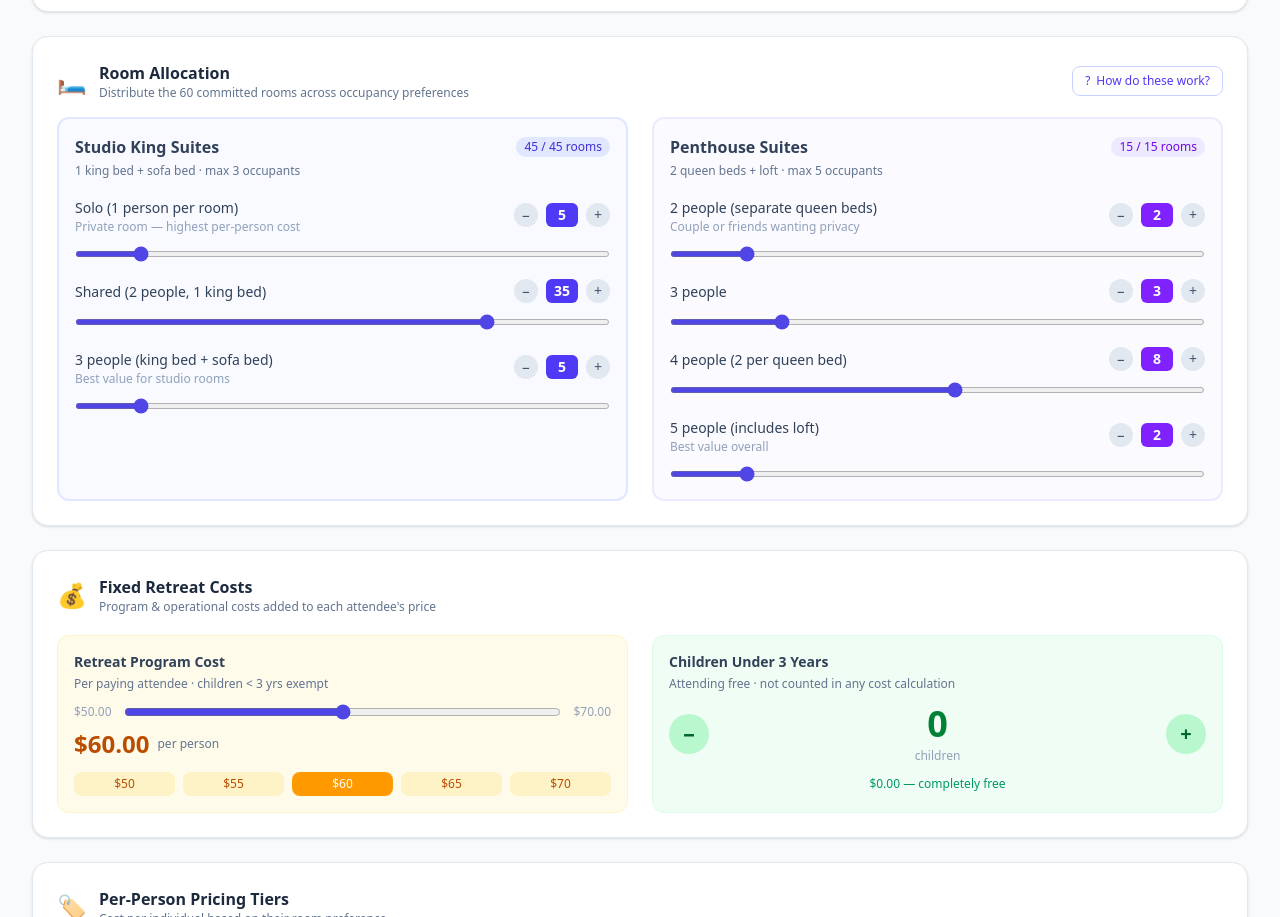
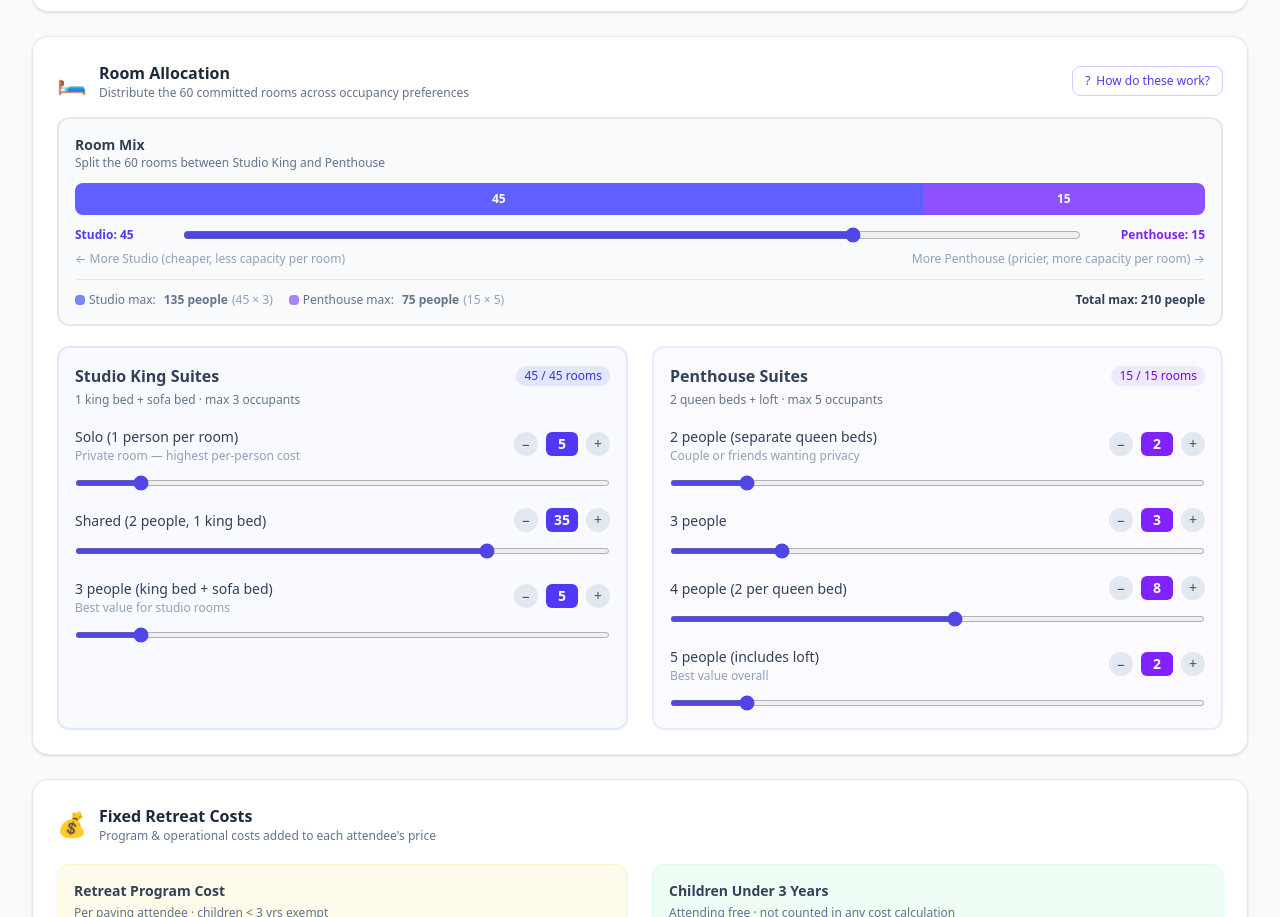
Before and after one commit to chitamoor/sojourners-retreat-planner, a React (Vite) app: page / in a window 1280 px wide. Shown: the part 1845-2762 px from the top of the page. Built offline with nearby package versions, Linux system fonts and the light colour scheme.

Commit message:
Add Room Mix slider to redistribute 60 rooms between Studio and Penthouse
Made-with: Cursor

```diff
--- a/src/App.tsx
+++ b/src/App.tsx
@@ -1,6 +1,6 @@
 import { useState, useMemo } from 'react';
-import { DEFAULTS } from './constants';
-import type { RoomAllocation, FixedCostConfig } from './types';
+import { DEFAULTS, CONTRACT } from './constants';
+import type { RoomAllocation, RoomMix, FixedCostConfig } from './types';
 import { computePricingTiers, computeFinancialSummary, totalHeadcount } from './utils/pricing';
 import HotelReference from './components/HotelReference';
 import RoomAllocator from './components/RoomAllocator';
@@ -11,6 +11,36 @@ import PasswordGate from './components/PasswordGate';
 import Recommendations from './components/Recommendations';
 
 const AUTH_ENABLED = !!(import.meta.env.VITE_APP_USERNAME && import.meta.env.VITE_APP_PASSWORD);
+const TOTAL_ROOMS = CONTRACT.rooms.studioKing.total + CONTRACT.rooms.penthouse.total; // 60
+
+const DEFAULT_MIX: RoomMix = {
+  studio: CONTRACT.rooms.studioKing.total,
+  penthouse: CONTRACT.rooms.penthouse.total,
+};
+
+/** Clamp existing allocation so it doesn't exceed new mix limits. */
+function clampAllocationToMix(alloc: RoomAllocation, mix: RoomMix): RoomAllocation {
+  const result = { ...alloc };
+
+  const studioUsed = alloc.studioKingSolo + alloc.studioKingShared + alloc.studioKing3person;
+  if (studioUsed > mix.studio) {
+    const scale = mix.studio / studioUsed;
+    result.studioKingSolo = Math.floor(alloc.studioKingSolo * scale);
+    result.studioKingShared = Math.floor(alloc.studioKingShared * scale);
+    result.studioKing3person = mix.studio - result.studioKingSolo - result.studioKingShared;
+  }
+
+  const penthouseUsed = alloc.penthouse2person + alloc.penthouse3person + alloc.penthouse4person + alloc.penthouse5person;
+  if (penthouseUsed > mix.penthouse) {
+    const scale = mix.penthouse / penthouseUsed;
+    result.penthouse2person = Math.floor(alloc.penthouse2person * scale);
+    result.penthouse3person = Math.floor(alloc.penthouse3person * scale);
+    result.penthouse4person = Math.floor(alloc.penthouse4person * scale);
+    result.penthouse5person = mix.penthouse - result.penthouse2person - result.penthouse3person - result.penthouse4person;
+  }
+
+  return result;
+}
 
 const DEFAULT_ALLOCATION: RoomAllocation = {
   studioKingSolo: DEFAULTS.studioKingSolo,
@@ -31,6 +61,12 @@ export default function App() {
   const [unlocked, setUnlocked] = useState(!AUTH_ENABLED || !!localStorage.getItem('retreat_auth'));
   const [allocation, setAllocation] = useState<RoomAllocation>(DEFAULT_ALLOCATION);
   const [fixedConfig, setFixedConfig] = useState<FixedCostConfig>(DEFAULT_FIXED_CONFIG);
+  const [roomMix, setRoomMix] = useState<RoomMix>(DEFAULT_MIX);
+
+  function handleMixChange(newMix: RoomMix) {
+    setRoomMix(newMix);
+    setAllocation(prev => clampAllocationToMix(prev, newMix));
+  }
 
   const headcount = useMemo(() => totalHeadcount(allocation), [allocation]);
   const tiers = useMemo(() => computePricingTiers(allocation, fixedConfig), [allocation, fixedConfig]);
@@ -43,6 +79,7 @@ export default function App() {
   function handleReset() {
     setAllocation(DEFAULT_ALLOCATION);
     setFixedConfig(DEFAULT_FIXED_CONFIG);
+    setRoomMix(DEFAULT_MIX);
   }
 
   return (
@@ -96,9 +133,15 @@ export default function App() {
         <Recommendations
           fixedConfig={fixedConfig}
           currentAllocation={allocation}
+          roomMix={roomMix}
           onApply={setAllocation}
         />
-        <RoomAllocator allocation={allocation} onChange={setAllocation} />
+        <RoomAllocator
+          allocation={allocation}
+          roomMix={roomMix}
+          onChange={setAllocation}
+          onMixChange={handleMixChange}
+        />
         <FixedCosts
           config={fixedConfig}
           onChange={setFixedConfig}
--- a/src/components/Recommendations.tsx
+++ b/src/components/Recommendations.tsx
@@ -1,18 +1,14 @@
 import { useMemo, useState } from 'react';
 import { CONTRACT } from '../constants';
-import type { RoomAllocation, FixedCostConfig } from '../types';
+import type { RoomAllocation, RoomMix, FixedCostConfig } from '../types';
 import { computePricingTiers, fmt, totalHeadcount } from '../utils/pricing';
 
 interface Props {
   fixedConfig: FixedCostConfig;
   currentAllocation: RoomAllocation;
+  roomMix: RoomMix;
   onApply: (allocation: RoomAllocation) => void;
 }
-
-// Maximum possible headcount with 60 rooms at full occupancy
-const MAX_CAPACITY =
-  CONTRACT.rooms.studioKing.total * CONTRACT.rooms.studioKing.maxOccupancy +
-  CONTRACT.rooms.penthouse.total * CONTRACT.rooms.penthouse.maxOccupancy;
 
 const TARGET_PRICE_MIN = 175;
 const TARGET_PRICE_MAX = 450;
@@ -93,11 +89,16 @@ const SCENARIOS: Scenario[] = [
   },
 ];
 
-export default function Recommendations({ fixedConfig, currentAllocation, onApply }: Props) {
+export default function Recommendations({ fixedConfig, currentAllocation, roomMix, onApply }: Props) {
   const [targetHeadcount, setTargetHeadcount] = useState(250);
   const [appliedId, setAppliedId] = useState<string | null>(null);
 
   const currentHeadcount = totalHeadcount(currentAllocation);
+
+  // Dynamic max capacity based on current room mix
+  const MAX_CAPACITY =
+    roomMix.studio * CONTRACT.rooms.studioKing.maxOccupancy +
+    roomMix.penthouse * CONTRACT.rooms.penthouse.maxOccupancy;
 
   function handleApply(scenario: Scenario) {
     onApply(scenario.allocation);
--- a/src/components/RoomAllocator.tsx
+++ b/src/components/RoomAllocator.tsx
@@ -1,20 +1,25 @@
 import { useState } from 'react';
-import { CONTRACT } from '../constants';
-import type { RoomAllocation } from '../types';
+import { CONTRACT, TOTAL_ROOMS } from '../constants';
+import type { RoomAllocation, RoomMix } from '../types';
 import { studioRoomsUsed, penthouseRoomsUsed } from '../utils/pricing';
 
 interface Props {
   allocation: RoomAllocation;
+  roomMix: RoomMix;
   onChange: (alloc: RoomAllocation) => void;
+  onMixChange: (mix: RoomMix) => void;
 }
 
-export default function RoomAllocator({ allocation, onChange }: Props) {
+export default function RoomAllocator({ allocation, roomMix, onChange, onMixChange }: Props) {
   const [showHelp, setShowHelp] = useState(false);
 
   const studioUsed = studioRoomsUsed(allocation);
   const penthouseUsed = penthouseRoomsUsed(allocation);
-  const studioMax = CONTRACT.rooms.studioKing.total;
-  const penthouseMax = CONTRACT.rooms.penthouse.total;
+  const studioMax = roomMix.studio;
+  const penthouseMax = roomMix.penthouse;
+  const contractedStudio = CONTRACT.rooms.studioKing.total;
+  const contractedPenthouse = CONTRACT.rooms.penthouse.total;
+  const mixChanged = roomMix.studio !== contractedStudio;
   const studioRemaining = studioMax - studioUsed;
   const penthouseRemaining = penthouseMax - penthouseUsed;
   const studioOver = studioUsed > studioMax;
@@ -83,6 +88,87 @@ export default function RoomAllocator({ allocation, onChange }: Props) {
           </div>
         </div>
       )}
+
+      {/* Room Mix Slider */}
+      <div className={`mb-5 rounded-xl border-2 p-4 ${mixChanged ? 'border-amber-300 bg-amber-50' : 'border-slate-200 bg-slate-50'}`}>
+        <div className="flex items-center justify-between mb-3">
+          <div>
+            <h3 className="text-sm font-semibold text-slate-700">Room Mix</h3>
+            <p className="text-xs text-slate-500">Split the 60 rooms between Studio King and Penthouse</p>
+          </div>
+          {mixChanged && (
+            <div className="flex items-center gap-2">
+              <span className="text-xs text-amber-700 font-medium bg-amber-100 px-2 py-0.5 rounded-full">
+                ⚠ Hypothetical — actual contract is {contractedStudio}/{contractedPenthouse}
+              </span>
+              <button
+                onClick={() => onMixChange({ studio: contractedStudio, penthouse: contractedPenthouse })}
+                className="text-xs text-slate-500 hover:text-indigo-600 border border-slate-200 hover:border-indigo-300 px-2 py-0.5 rounded-lg transition-colors"
+              >
+                Reset mix
+              </button>
+            </div>
+          )}
+        </div>
+
+        {/* Visual split bar */}
+        <div className="flex rounded-lg overflow-hidden h-8 mb-3 text-xs font-semibold">
+          <div
+            className="bg-indigo-500 flex items-center justify-center text-white transition-all duration-200"
+            style={{ width: `${(roomMix.studio / TOTAL_ROOMS) * 100}%`, minWidth: roomMix.studio > 0 ? '2rem' : 0 }}
+          >
+            {roomMix.studio > 0 && `${roomMix.studio}`}
+          </div>
+          <div
+            className="bg-violet-500 flex items-center justify-center text-white transition-all duration-200"
+            style={{ width: `${(roomMix.penthouse / TOTAL_ROOMS) * 100}%`, minWidth: roomMix.penthouse > 0 ? '2rem' : 0 }}
+          >
+            {roomMix.penthouse > 0 && `${roomMix.penthouse}`}
+          </div>
+        </div>
+
+        <div className="flex items-center gap-3">
+          <span className="text-xs text-indigo-600 font-semibold w-24">
+            Studio: {roomMix.studio}
+          </span>
+          <input
+            type="range"
+            min={0}
+            max={TOTAL_ROOMS}
+            value={roomMix.studio}
+            onChange={e => {
+              const studio = Number(e.target.value);
+              onMixChange({ studio, penthouse: TOTAL_ROOMS - studio });
+            }}
+            className="flex-1 accent-indigo-500"
+          />
+          <span className="text-xs text-violet-600 font-semibold w-28 text-right">
+            Penthouse: {roomMix.penthouse}
+          </span>
+        </div>
+
+        <div className="flex justify-between mt-2 text-xs text-slate-400">
+          <span>← More Studio (cheaper, less capacity per room)</span>
+          <span>More Penthouse (pricier, more capacity per room) →</span>
+        </div>
+
+        {/* Max capacity indicator */}
+        <div className="mt-3 pt-3 border-t border-slate-200 flex items-center gap-4 text-xs text-slate-500">
+          <span className="flex items-center gap-1">
+            <span className="w-2.5 h-2.5 rounded-sm bg-indigo-400 inline-block" />
+            Studio max: <strong className="ml-1">{roomMix.studio * CONTRACT.rooms.studioKing.maxOccupancy} people</strong>
+            <span className="text-slate-400">({roomMix.studio} × {CONTRACT.rooms.studioKing.maxOccupancy})</span>
+          </span>
+          <span className="flex items-center gap-1">
+            <span className="w-2.5 h-2.5 rounded-sm bg-violet-400 inline-block" />
+            Penthouse max: <strong className="ml-1">{roomMix.penthouse * CONTRACT.rooms.penthouse.maxOccupancy} people</strong>
+            <span className="text-slate-400">({roomMix.penthouse} × {CONTRACT.rooms.penthouse.maxOccupancy})</span>
+          </span>
+          <span className="font-semibold text-slate-700 ml-auto">
+            Total max: {roomMix.studio * CONTRACT.rooms.studioKing.maxOccupancy + roomMix.penthouse * CONTRACT.rooms.penthouse.maxOccupancy} people
+          </span>
+        </div>
+      </div>
 
       <div className="grid grid-cols-1 md:grid-cols-2 gap-6">
         {/* Studio King */}
--- a/src/constants.ts
+++ b/src/constants.ts
@@ -59,6 +59,9 @@ export const CONTRACT = {
   attritionThreshold: 0.80, // Hotel requires 80% room usage or attrition fees apply
 } as const;
 
+export const TOTAL_ROOMS =
+  45 + 15; // 60 committed rooms — Studio King + Penthouse
+
 export const DEFAULTS = {
   fixedCostPerPerson: 60,    // midpoint of $50–$70 range
   fixedCostMin: 50,
--- a/src/types.ts
+++ b/src/types.ts
@@ -1,3 +1,8 @@
+export interface RoomMix {
+  studio: number;    // how many of the 60 rooms are Studio King
+  penthouse: number; // how many are Penthouse (always 60 - studio)
+}
+
 export interface RoomAllocation {
   studioKingSolo: number;       // studio king rooms with 1 occupant
   studioKingShared: number;     // studio king rooms with 2 occupants sharing king bed
```
